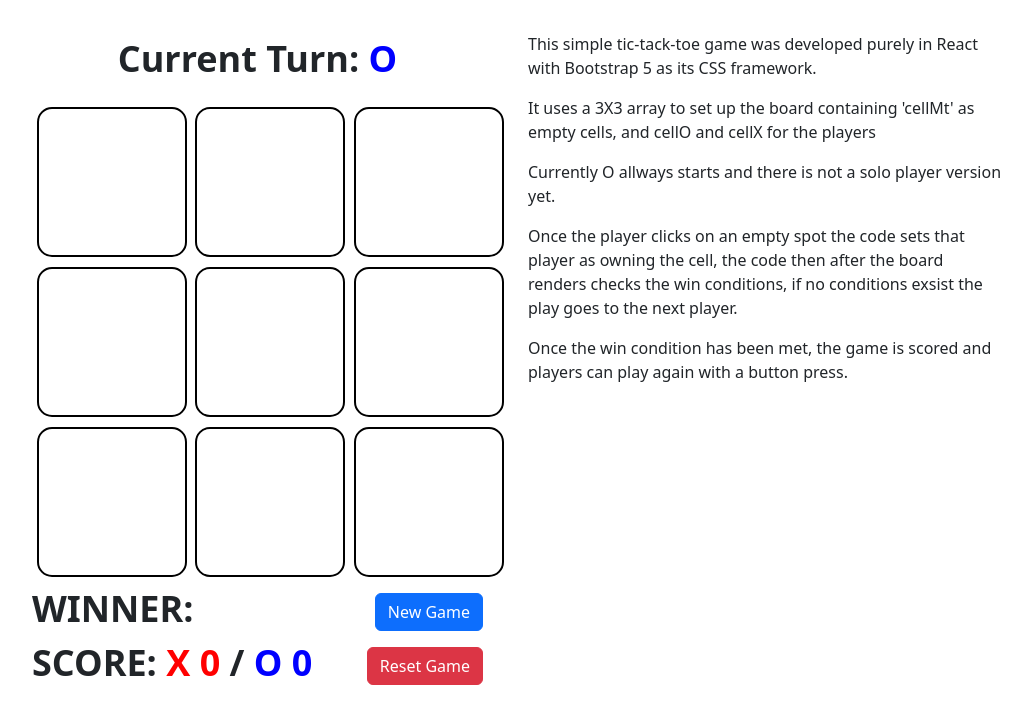
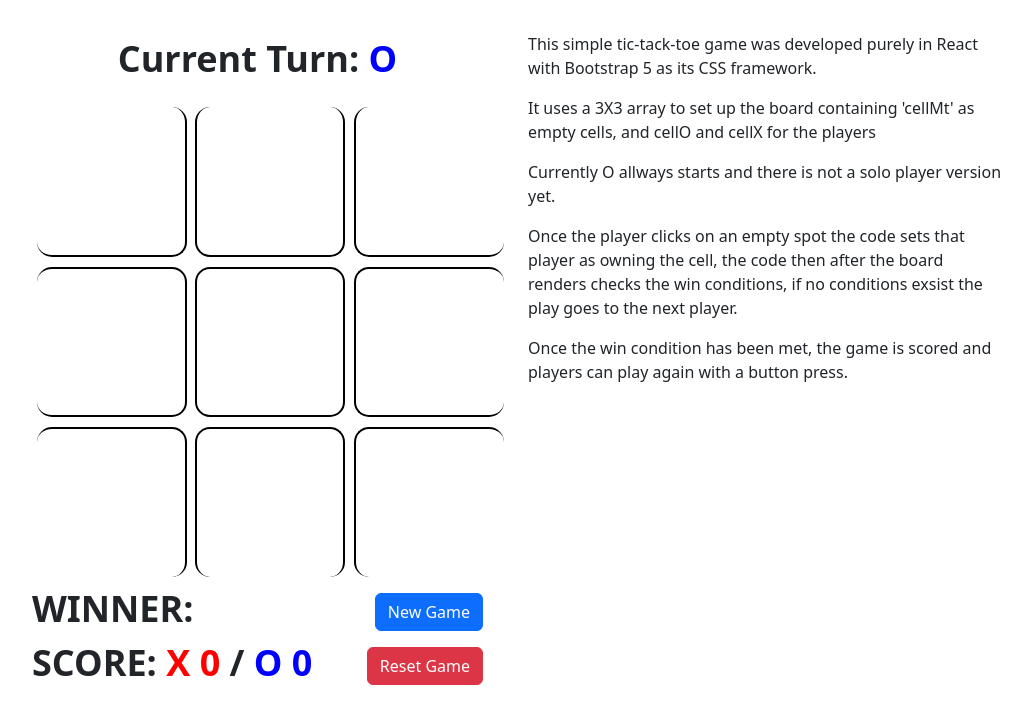
Before and after one commit to DragmaTheWanderer/react_project, a React (Vite) app in the folder react_project/: page / in a window 1280 px wide. Shown: the top 724 px of the page, without its empty margins (50-1081 px from the left). Built offline with nearby package versions, Linux system fonts and the light colour scheme.

Commit message:
stopping game when winner is selected.

```diff
--- a/react_project/src/BaseBackground/BaseBackground.jsx
+++ b/react_project/src/BaseBackground/BaseBackground.jsx
@@ -12,14 +12,15 @@ const components = {
 
 const initalTurn = `cellO`
 
-function DynamicComponentRenderer({ type, id, turn, updateFn }) {
+function DynamicComponentRenderer({ type, id, turn, winner, updateFn }) {
     try{
         //console.log('type:', type);
         let typeStr = type;
         let idStr = id;
         let turnStr = turn;
+        let winnerStr = winner;
         const ComponentToRender = components[typeStr]; // Select component based on 'type' prop
-        return <ComponentToRender id={idStr} value={typeStr} turn={turnStr} updateFn={updateFn} />;
+        return <ComponentToRender id={idStr} value={typeStr} turn={turnStr} winner={winnerStr} updateFn={updateFn} />;
     } catch (error){
         const message = error.message || 'I broke!'
         return <span className="broken-component">{message}</span>
@@ -30,9 +31,9 @@ function BaseBackground() {
 
     //inital board layout
     let initalCells = [
-        [{id:"1a", value:"cellMt"}, {id:"2a", value:"cellMt"}, {id:"3a", value:"cellMt"}],
-        [{id:"1b", value:"cellMt"}, {id:"2b", value:"cellMt"}, {id:"3b", value:"cellMt"}],
-        [{id:"1c", value:"cellMt"}, {id:"2c", value:"cellMt"}, {id:"3c", value:"cellMt"}]
+        [{id:"a1", value:"cellMt"}, {id:"a2", value:"cellMt"}, {id:"a3", value:"cellMt"}],
+        [{id:"b1", value:"cellMt"}, {id:"b2", value:"cellMt"}, {id:"b3", value:"cellMt"}],
+        [{id:"c1", value:"cellMt"}, {id:"c2", value:"cellMt"}, {id:"c3", value:"cellMt"}]
     ];
 
     //loadof the inital array
@@ -105,9 +106,9 @@ function BaseBackground() {
     };
 
     //get the components bsed on the current layout.
-    const row1 = cellArray[0].map((rows) => <DynamicComponentRenderer key={rows.id} type={rows.value} id={rows.id} turn={currentTurn} updateFn={updateCell}/>);
-    const row2 = cellArray[1].map((rows) => <DynamicComponentRenderer key={rows.id} type={rows.value} id={rows.id} turn={currentTurn} updateFn={updateCell}/>);
-    const row3 = cellArray[2].map((rows) => <DynamicComponentRenderer key={rows.id} type={rows.value} id={rows.id} turn={currentTurn} updateFn={updateCell}/>);
+    const row1 = cellArray[0].map((rows) => <DynamicComponentRenderer key={rows.id} type={rows.value} id={rows.id} turn={currentTurn} winner={winner} updateFn={updateCell}/>);
+    const row2 = cellArray[1].map((rows) => <DynamicComponentRenderer key={rows.id} type={rows.value} id={rows.id} turn={currentTurn} winner={winner} updateFn={updateCell}/>);
+    const row3 = cellArray[2].map((rows) => <DynamicComponentRenderer key={rows.id} type={rows.value} id={rows.id} turn={currentTurn} winner={winner} updateFn={updateCell}/>);
 
   return (
     <div className="pannel">
--- a/react_project/src/Cell/Cell-mt.jsx
+++ b/react_project/src/Cell/Cell-mt.jsx
@@ -8,14 +8,21 @@ function Cell(props) {
     const value = props.value;
     const turn = props.turn;
     const updateFn = props.updateFn;
+    const winner = props.winner;
 
-    return (
-        <div id={id} className="col-4">
-            <div className={`cell ${value}`} onClick={() => updateFn(id, turn)}></div>
-
-        </div>
-    );
-
+    if(winner===""){
+        return (
+            <div id={id} className="col-4">
+                    <div className={`cell ${value}`} onClick={() => updateFn(id, turn)}></div>
+            </div>
+        );
+    } else {
+        return (
+            <div id={id} className="col-4">
+                    <div className={`cell ${value}`} ></div>
+            </div>
+        );
+    }
 
 }
 
--- a/react_project/src/Cell/Cell.css
+++ b/react_project/src/Cell/Cell.css
@@ -44,5 +44,38 @@
 }
 
 .cellMt {
-    color:none;
+    color: transparent;
 }
+
+#a1 .cell {
+    border-top: none;
+    border-left:none;
+}
+#a2 .cell {
+    border-top: none;
+
+}
+#a3 .cell {
+    border-top: none;
+    border-right: none;
+}
+#b1 .cell {
+
+    border-left: none;
+}
+#b3 .cell {
+
+    border-right: none;
+}
+#c1 .cell {
+    border-bottom: none;
+    border-left: none;
+}
+#c2 .cell {
+    border-bottom: none;
+
+}
+#c3 .cell {
+    border-bottom: none;
+    border-right: none;
+}
```
